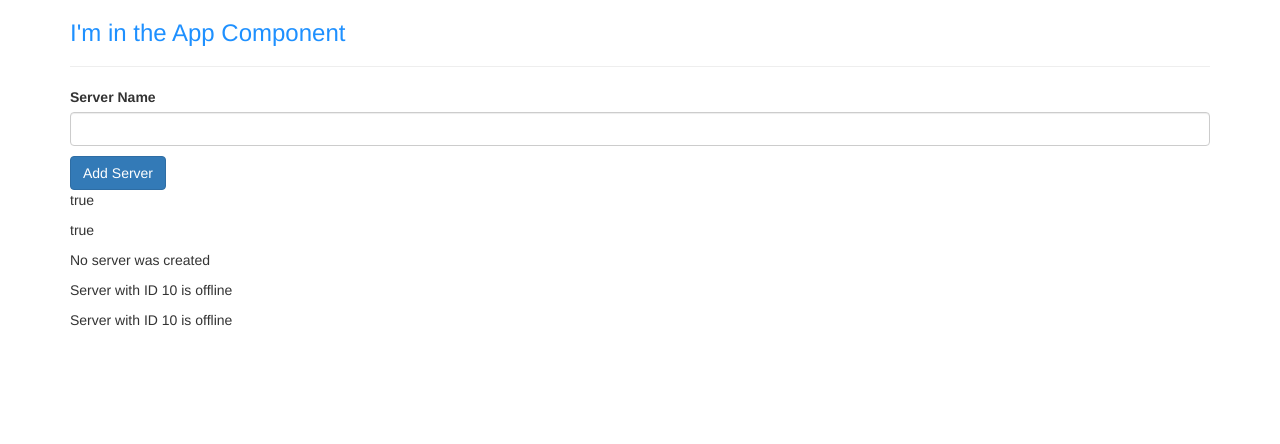
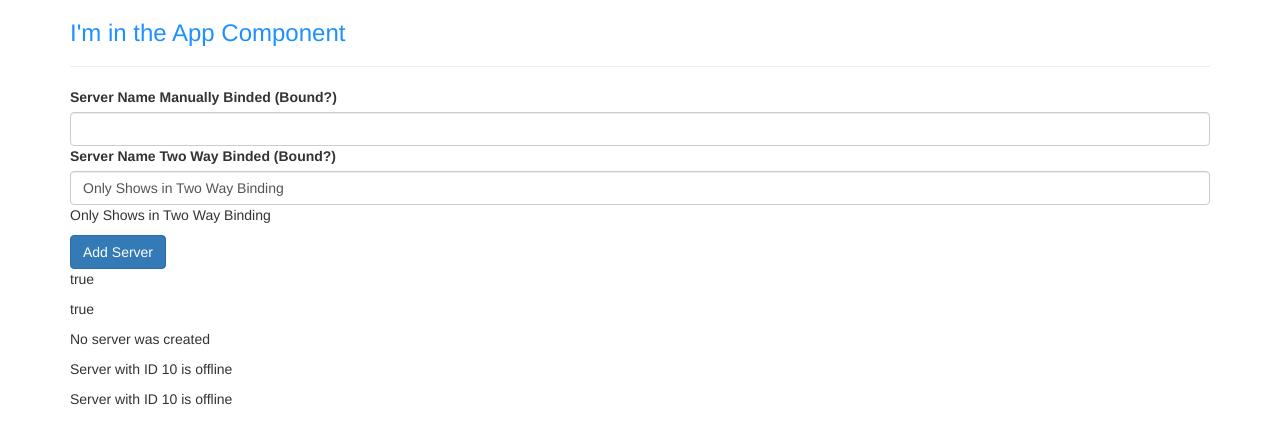
Before and after one commit to blaytenshi/learningAngular7, an Angular app: page / in a window 1280 px wide. Shown: the top 444 px of the page. Built offline with nearby package versions, Linux system fonts and the light colour scheme.

Commit message:
S2L32 Combining all forms of Databinding

```diff
--- a/src/app/servers/servers.component.html
+++ b/src/app/servers/servers.component.html
@@ -1,4 +1,3 @@
-<label>Server Name</label>
 <!--
   (input) is an event fired by the input element for every change
   of input. The $event is a special reserved variable name that
@@ -6,12 +5,11 @@
   generated when an event is fired. This $event object will be passed
   into the onUpdateServerName function as the first parameter.
 -->
-<!--
+<label>Server Name Manually Binded (Bound?)</label>
 <input
   type="text"
   class="form-control"
   (input)="onUpdateServerName($event)">
--->
 <!--
   In order to use two way binding we need to import the FormsModule
   into the app.module.ts component and gain access to the ngModel [()]
@@ -25,6 +23,7 @@
   anymore and can actually delete it but we'll leave it in there
   for future reference.
 -->
+<label>Server Name Two Way Binded (Bound?)</label>
 <input
   type="text"
   class="form-control"
--- a/src/app/servers/servers.component.ts
+++ b/src/app/servers/servers.component.ts
@@ -25,7 +25,7 @@ export class ServersComponent implements OnInit {
 
   allowNewServer: boolean = false;
   serverCreationStatus = 'No server was created';
-  serverName = '';
+  serverName = 'Only Shows in Two Way Binding';
 
   constructor() {
     // change the allowNewServer button to clickable 2 seconds
```
